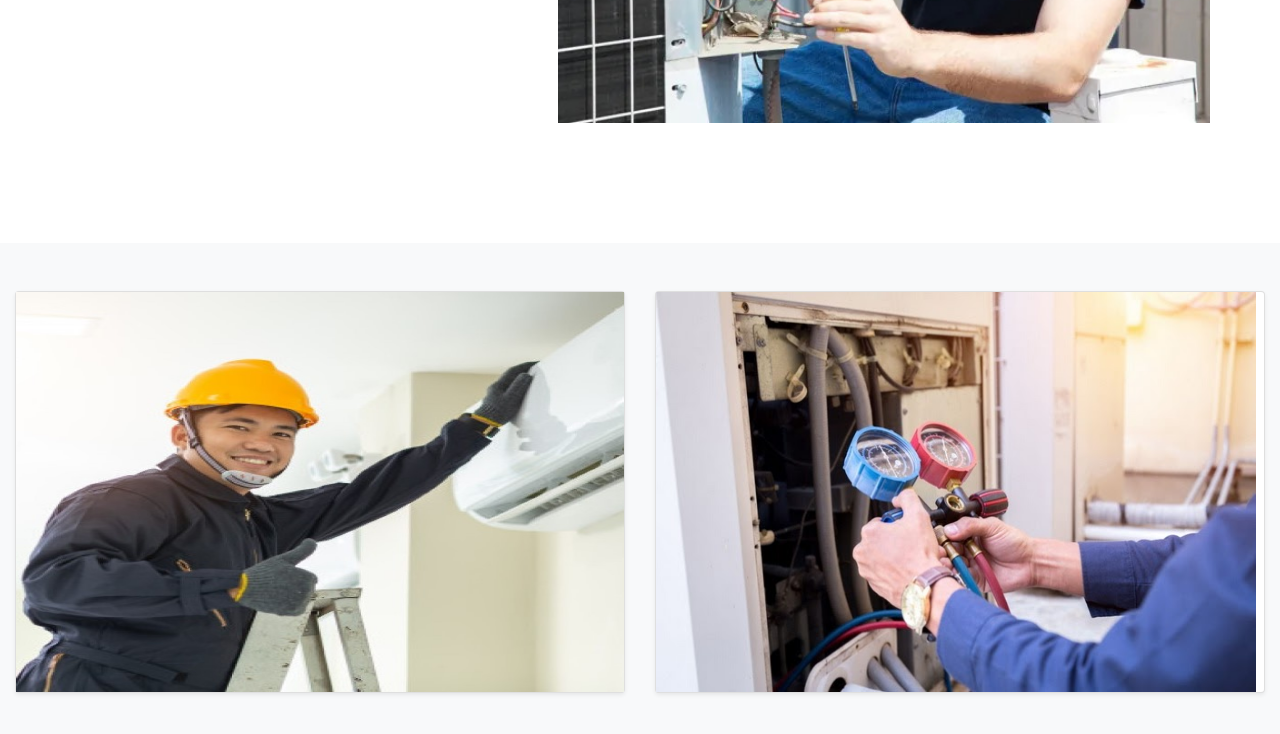
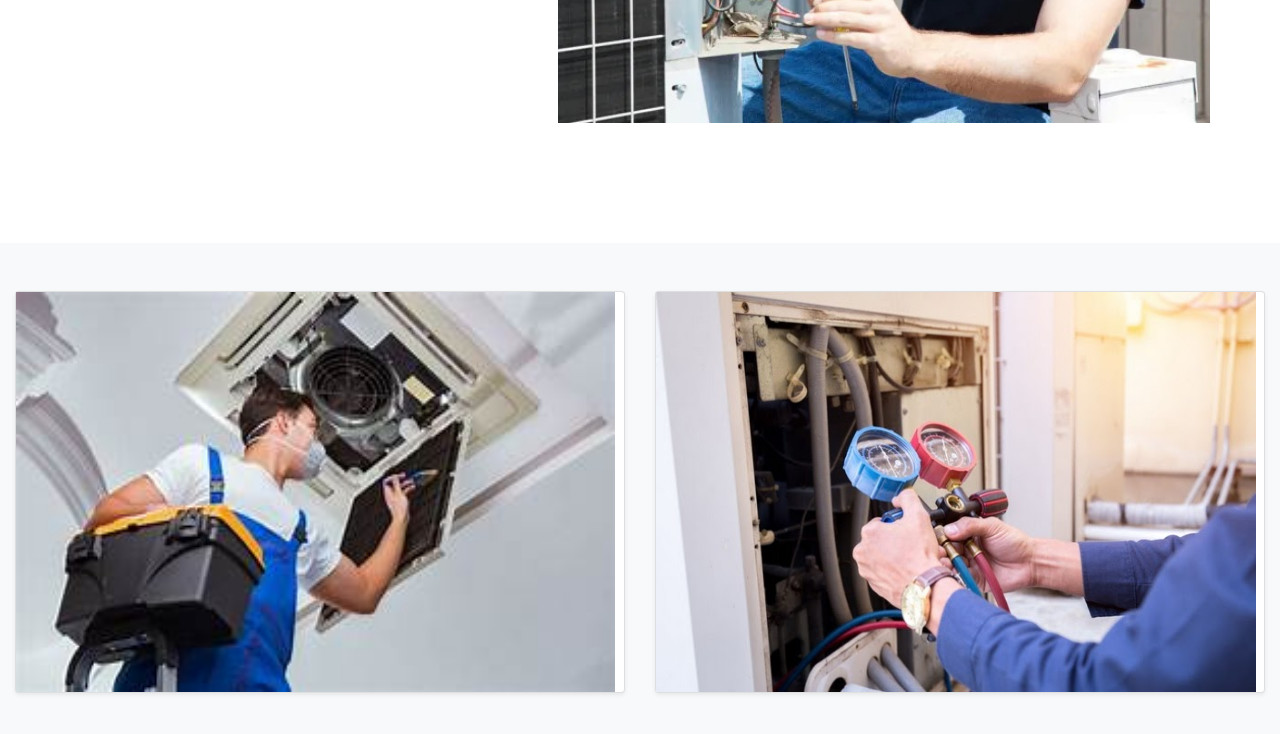
Before and after one commit to coorporates/luna-sinar-gemilang, a plain HTML site: page index.html in a window 1280 px wide. Shown: the part 1299-2033 px from the top of the page. Drawn offline with nearby package versions, Linux system fonts and the light colour scheme; some packages are replaced by stand-ins of ours.

Commit message:
mengganti image pada html

```diff
--- a/index.html
+++ b/index.html
@@ -190,7 +190,7 @@
           <div class="row row-cols-1 row-cols-sm-2 row-cols-md-3 g-3">
             <div class="col">
               <div class="card shadow-sm">
-                <img src="images/1.jpg" alt="" height="400" />
+                <img src="images/7.jpeg" alt="" width="599" height="400" />
               </div>
             </div>
             <div class="col">
```
